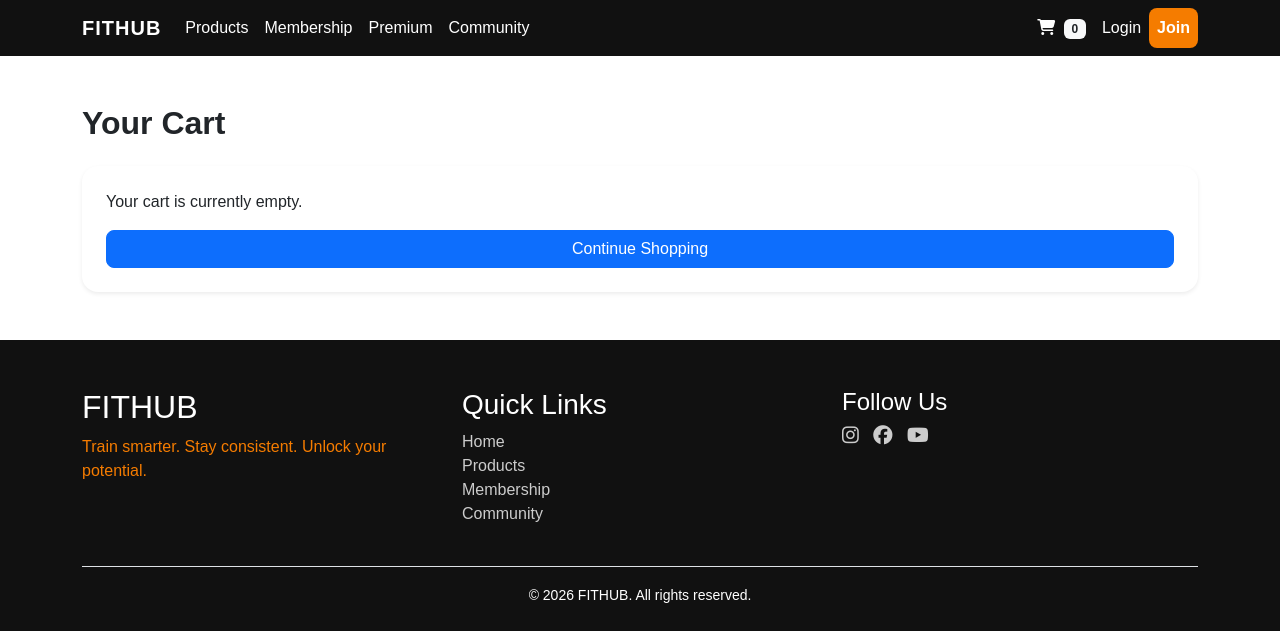
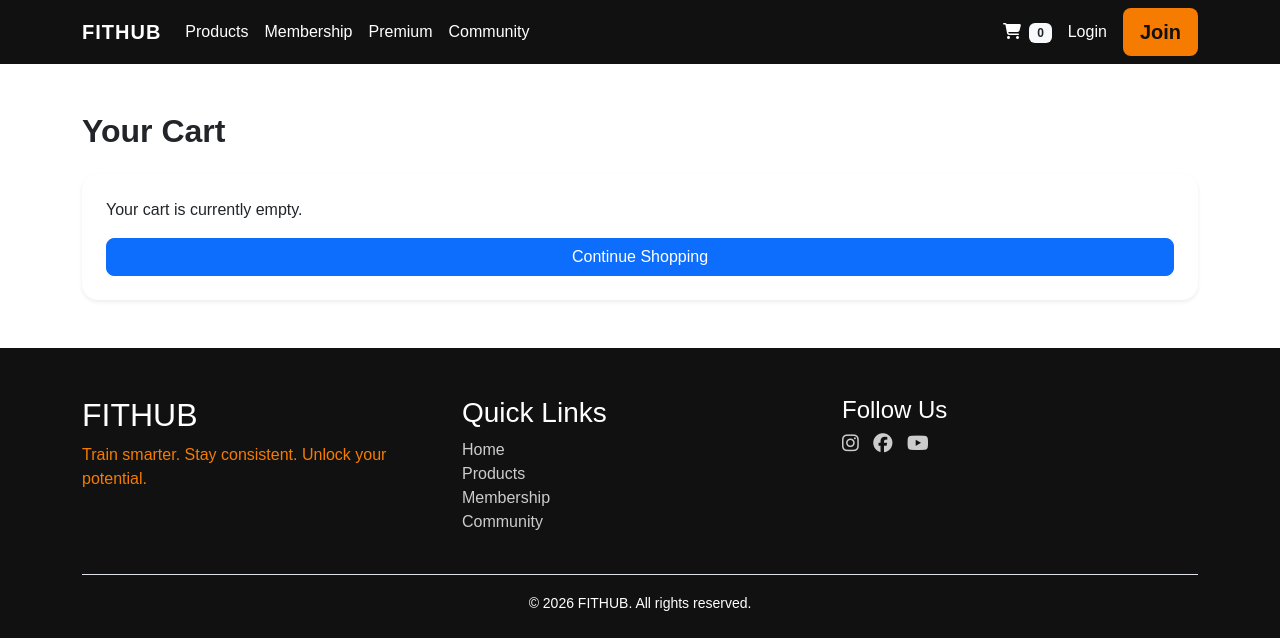
Before and after one commit to Tafari-K/fithub, a Django app: page /cart/ in a window 1280 px wide. Shown: the top 638 px of the page. Run offline with Django 5.2, Linux system fonts and the light colour scheme; some libraries are stand-ins or nearby versions.

Commit message:
update for ui

```diff
--- a/templates/base.html
+++ b/templates/base.html
@@ -100,7 +100,7 @@
                     </li>
 
                     <li class="nav-item">
-                        <a class="nav-link btn btn-orange btn-lg" href="{% url 'account_signup' %}">
+                        <a class="btn btn-orange btn-lg ms-2 px-3" href="{% url 'account_signup' %}">
                             Join
                         </a>
                     </li>
```
